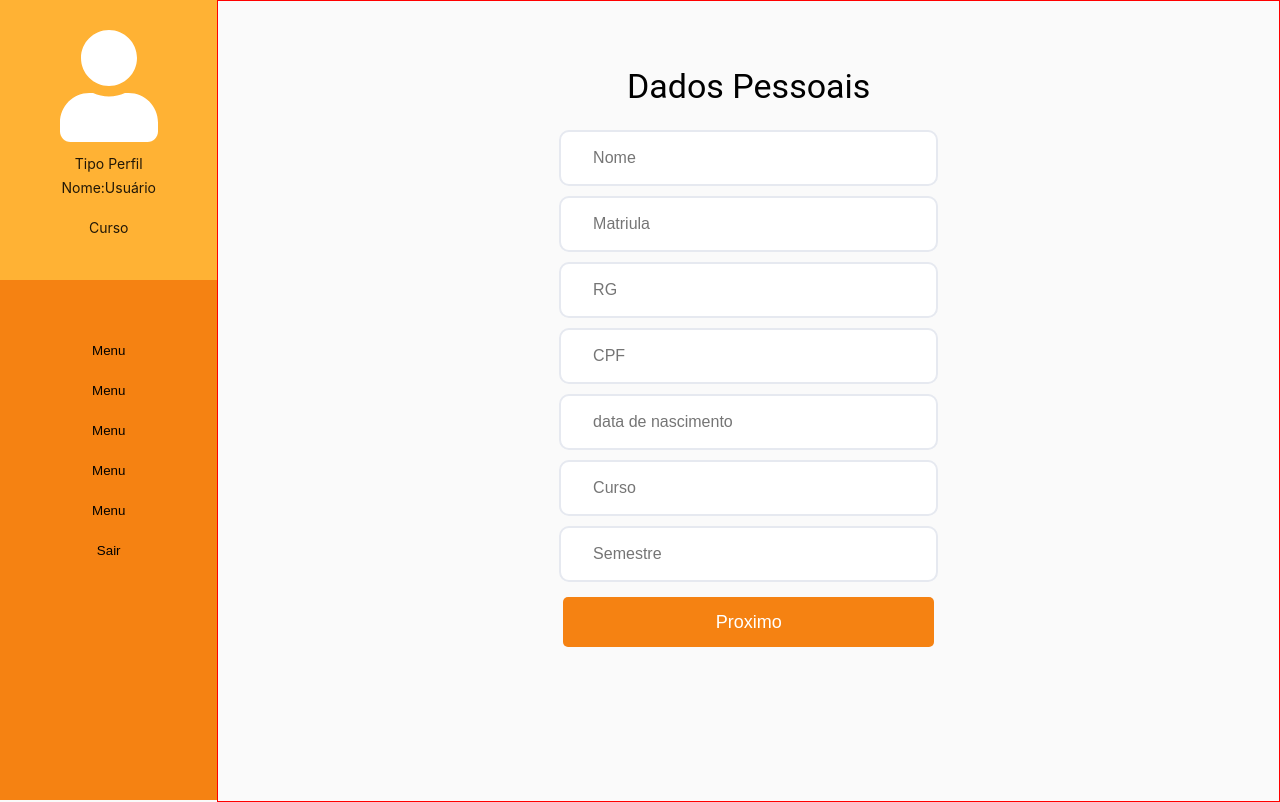
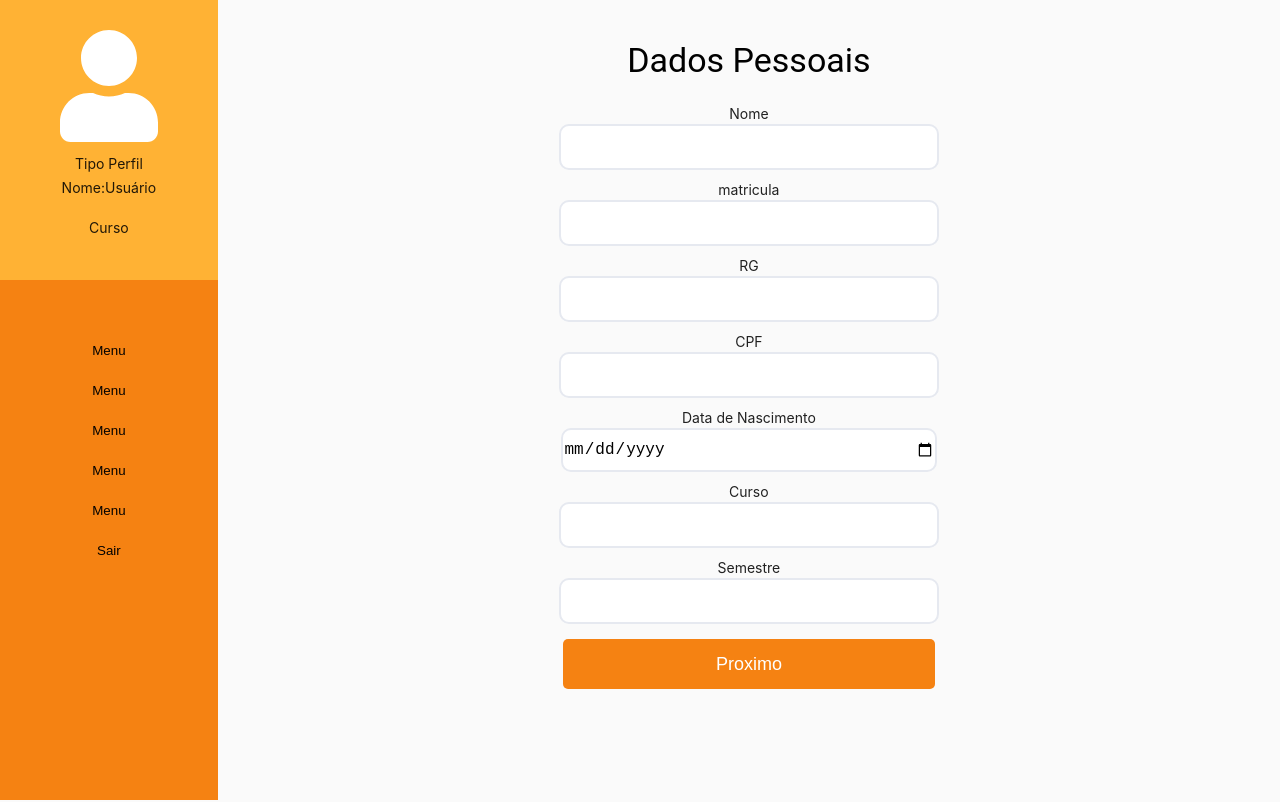
Before and after one commit to yurilimace/sistema-controle-estagio, a React (Create React App) app: page /home in a window 1280 px wide. Built offline with nearby package versions, Linux system fonts and the light colour scheme.

Commit message:
Formulário de cadastro de estágio feito

```diff
--- a/src/Components/Form.jsx
+++ b/src/Components/Form.jsx
@@ -9,7 +9,7 @@ import {Redirect,withRouter} from 'react-dom'
 class Form extends Component{
     constructor(props){
         super(props)
-        this.state={email:'',password:''}
+        this.state={matricula:'',password:''}
     }
 
 
@@ -38,7 +38,7 @@ class Form extends Component{
                     border='2px solid rgb(230, 233, 240)'
                     radius ='10px' fsize='16px'
                     caret=':rgba(230, 233, 240, 1)'
-                    padding='0px 0px 0px' placeholder='email' name="email" onChange={this.handleChange}
+                    padding='0px 0px 0px' label='matricula' name="matricula" onChange={this.handleChange}
                     onFocus={(e)=> e.target.placeholder=""} onBlur={(e) => e.target.placeholder = "email"} ></Input>
                 </div>
                  <div style={{paddingTop:"6px"}} >
@@ -47,12 +47,12 @@ class Form extends Component{
                     border='2px solid rgb(230, 233, 240)'
                     radius ='10px' fsize='16px'
                     caret=':rgba(230, 233, 240, 1)'
-                    placeholder='senha' name="password" onChange={this.handleChange}
+                    label='senha' name="password" onChange={this.handleChange}
                     onFocus={(e)=> e.target.placeholder=""} onBlur={(e) => e.target.placeholder = "senha"} ></Input>
                 </div>
                 <div>
                     <Button text="Login" color="#00bd56" width="80%" height='50px' fsize='16px'
-                     border="none" fontcolor="white" margin='13px 0px 0px 0px' Add={this.handleLogin} />
+                     border="none" fontcolor="white" margin='13px 0px 0px 0px' onClick={this.props.handleLogin} />
                 </div>
             </form>
         )
@@ -61,7 +61,7 @@ class Form extends Component{
 
 
 const Styledform = styled(Form)`
-        margin-top:12%;
+        margin-top:2%;
 `;
 
 
--- a/src/Components/companyForm.jsx
+++ b/src/Components/companyForm.jsx
@@ -2,7 +2,7 @@ import React,{Component} from 'react'
 import Input from './input'
 import Button from './button'
 import {Link} from "react-router-dom"
-import FormHoC from '../Hoc/Hoc-Form'
+
 class Company extends Component{
     constructor(props){
         super(props)
@@ -16,42 +16,40 @@ class Company extends Component{
         return(
             <form onSubmit={this.handleSubmit}>
             <h3 style={{paddingTop:'25px',color:'black'}}>  Dados da Empresa  </h3>
-            <Input width='50%' height='50px' margin='10px'
+            <Input width='50%' height='40px' margin='10px' label={'Nome'}
                 border='2px solid rgb(230, 233, 240)' radius ='10px' fsize='16px'
                 caret=':rgba(230, 233, 240, 1)'placeholder="Nome" name='name' onChange={this.props.handleChange}>
             </Input>
-            <Input width='50%' height='50px' margin='10px'
+            <Input width='50%' height='40px' margin='10px' label={'Ramo de Atividade'}
                 border='2px solid rgb(230, 233, 240)' radius ='10px' fsize='16px'
                 caret=':rgba(230, 233, 240, 1)'placeholder="Ramo" name='ramo' onChange={this.props.handleChange}>
             </Input>
-            <Input width='50%' height='50px' margin='10px'
+            <Input width='50%' height='40px' margin='10px' label={'CNPJ'}
                 border='2px solid rgb(230, 233, 240)' radius ='10px' fsize='16px'
                 caret=':rgba(230, 233, 240, 1)'placeholder="CNPJ" name='cnpj' onChange={this.props.handleChange}>
             </Input>
-            <Input width='50%' height='50px' margin='10px'
+            <Input width='50%' height='40px' margin='10px' label={'Endereço'}
                 border='2px solid rgb(230, 233, 240)' radius ='10px' fsize='16px'
                 caret=':rgba(230, 233, 240, 1)'placeholder="Endereço" name='end' onChange={this.props.handleChange}>
             </Input>
 
-            <Input width='50%' height='50px' margin='10px'
+            <Input width='50%' height='40px' margin='10px' label={'Telefone'}
                 border='2px solid rgb(230, 233, 240)' radius ='10px' fsize='16px'
                 caret=':rgba(230, 233, 240, 1)'placeholder="Telefone" name='tel' onChange={this.props.handleChange}>
             </Input>
 
-            <Input width='50%' height='50px' margin='10px 0px 20px 0px'
+            <Input width='50%' height='40px' margin='10px 0px 20px 0px' label={'Email'}
                 border='2px solid rgb(230, 233, 240)' radius ='10px' fsize='16px'
                 caret=':rgba(230, 233, 240, 1)'placeholder="Email" name='email' onChange={this.props.handleChange}>
             </Input>
 
             <div>
 
-                        <Button text='Voltar' margin='15px 490px 0 0 ' color='#F58212' border='none' radius='5px'
-                        height='50px' width='10%' fontcolor='white' fsize='18px' />
-
-
+                    <Button text='Voltar' margin='15px 380px 0 0 ' color='#F58212' border='none' radius='5px'
+                        height='50px' width='10%' fontcolor='white' fsize='18px'onClick={this.props.removeStep} />
 
                     <Button text='Proximo' margin='15px 0 0 15px ' color='#F58212' border='none' radius='5px'
-                    height='50px' width='10%' fontcolor='white' fsize='18px' onClick={this.props.handleSubmit} />
+                    height='50px' width='10%' fontcolor='white' fsize='18px' onClick={this.props.addStep} />
             </div>
         </form>
         )
--- a/src/Components/input.jsx
+++ b/src/Components/input.jsx
@@ -3,12 +3,16 @@ import styled from 'styled-components'
 
 const Input = (props) => {
     return(
-        <input name={props.name} />
+        <div>
+            <span> {props.label}  </span>
+            <br/>
+            <input className={props.className} name={props.name} onChange={props.onChange} type = {props.type}  />
+        </div>
     )
 }
 
 
-const StyledInput = styled.input`
+const StyledInput = styled(Input)`
 width: ${props=>props.width};
 height: ${props=>props.height};
 margin-bottom: ${props=>props.margin};
@@ -29,6 +33,9 @@ padding-left:${props=>props.padding};
     text-indent: 30px;
 }
 
+&::-webkit-inner-spin-button { display: none; }
+
+
 `;
 
 export default StyledInput
--- a/src/Components/intershipForm.jsx
+++ b/src/Components/intershipForm.jsx
@@ -3,7 +3,7 @@ import styled from 'styled-components'
 import Input from './input'
 import Button from './button'
 import {BrowserRouter,Route,Switch,Link} from "react-router-dom"
-import FormHoC from '../Hoc/Hoc-Form'
+
 class Intershipform extends Component{
     constructor(props){
         super(props)
@@ -14,46 +14,45 @@ class Intershipform extends Component{
         event.preventDefault()
     }
 
-    continue = () =>{
 
-    }
 
     render(){
         return(
             <div className={this.props.className}>
                 <form onSubmit={this.handleSubmit}>
-                    <h3 style={{paddingTop:'25px',color:'black'}}>  Dados Pessoais  </h3>
-                    <Input width='50%' height='50px' margin='10px'
+                    <h3 style={{paddingTop:'0px',color:'black'}}>  Sobre o Estágio  </h3>
+                    <Input width='50%' height='40px' margin='10px' label={'Supervisor da Empresa'}
                         border='2px solid rgb(230, 233, 240)' radius ='10px' fsize='16px'
-                        caret=':rgba(230, 233, 240, 1)'placeholder="Nome" name='name' onChange={this.props.handleChange}>
+                        caret=':rgba(230, 233, 240, 1)'placeholder="Supervisor" name='supervisor' onChange={this.props.handleChange}>
                     </Input>
-                    <Input width='50%' height='50px' margin='10px'
+                    <Input width='50%' height='40px' margin='10px' type='date' label={'data de inicio:'}
                         border='2px solid rgb(230, 233, 240)' radius ='10px' fsize='16px'
-                        caret=':rgba(230, 233, 240, 1)'placeholder="Matriula" name='matricula'onChange={this.props.handleChange} >
+                        caret=':rgba(230, 233, 240, 1)'placeholder="data inicio" name='dt_start'onChange={this.props.handleChange} >
                     </Input>
-                    <Input width='50%' height='50px' margin='10px'
+                    <Input width='50%' height='40px' margin='10px' type='date' label={'data de termino'}
                         border='2px solid rgb(230, 233, 240)' radius ='10px' fsize='16px'
-                        caret=':rgba(230, 233, 240, 1)'placeholder="RG" name='rg' onChange={this.props.handleChange} >
+                        caret=':rgba(230, 233, 240, 1)'placeholder="fim" name='dt_end' onChange={this.props.handleChange} >
                     </Input>
-                    <Input width='50%' height='50px' margin='10px'
+                    <Input width='50%' height='40px' margin='10px' label={'Horario'}
                         border='2px solid rgb(230, 233, 240)' radius ='10px' fsize='16px'
-                        caret=':rgba(230, 233, 240, 1)'placeholder="CPF" name='cpf'onChange={this.props.handleChange} >
+                        caret=':rgba(230, 233, 240, 1)'placeholder="horario" name='horario'onChange={this.props.handleChange} >
                     </Input>
-                    <Input width='50%' height='50px' margin='10px'
+                    <Input width='50%' height='40px' margin='10px' label={'Salario'}
                         border='2px solid rgb(230, 233, 240)' radius ='10px' fsize='16px'
-                        caret=':rgba(230, 233, 240, 1)'placeholder="data de nascimento" name='data_nasc' onChange={this.props.handleChange}>
+                        caret=':rgba(230, 233, 240, 1)'placeholder="salario" name='salario' onChange={this.props.handleChange}>
                     </Input>
-                    <Input width='50%' height='50px' margin='10px'
+                    <Input width='50%' height='40px' margin='10px' label={'Seguradora'}
                         border='2px solid rgb(230, 233, 240)' radius ='10px' fsize='16px'
-                        caret=':rgba(230, 233, 240, 1)'placeholder="Curso" name='curso'onChange={this.props.handleChange} >
+                        caret=':rgba(230, 233, 240, 1)'placeholder="seguro" name='seguro'onChange={this.props.handleChange} >
                     </Input>
-                    <Input width='50%' height='50px' margin='0px 0px 20px 0px'
+                    <Input width='50%' height='40px' margin='0px 0px 20px 0px' label={'Numero da apolice de seguro'}
                         border='2px solid rgb(230, 233, 240)' radius ='10px' fsize='16px'
-                        caret=':rgba(230, 233, 240, 1)'placeholder="Semestre" name='semestre'onChange={this.props.handleChange} >
+                        caret=':rgba(230, 233, 240, 1)'placeholder="apolice" name='apolice' onChange={this.props.handleChange} >
                     </Input>
+
                     <div>
                         <Button text='Proximo' margin='15px 0 0 0 ' color='#F58212' border='none' radius='5px'
-                        height='50px' width='50%' fontcolor='white' fsize='18px' onClick={this.props.addStep} />
+                        height='50px' width='50%' fontcolor='white' fsize='18px' onClick={this.props.handleSubmit} />
                     </div>
                 </form>
             </div>
--- a/src/Components/multiStepForm.jsx
+++ b/src/Components/multiStepForm.jsx
@@ -1,6 +1,7 @@
 import React,{Component} from 'react'
+import StudentForm from './studentForm'
+import Company from '../Components/companyForm'
 import Intership from '../Components/intershipForm'
-import Company from '../Components/companyForm'
 import {BrowserRouter,Route,Switch,Link} from "react-router-dom"
 class MultiStepForm extends Component{
     constructor(props){
@@ -9,26 +10,32 @@ class MultiStepForm extends Component{
             step:0,
             aluno:{name:'',matricula:'',rg:'',cpf:'',data_nasc:'',curso:'',semestre:''},
             empresa:{name:'',ramo:'',cnpj:'',end:'',tel:'',email:''},
-            intership:{supervisor:'',horario:'',d_start:'',d_end:'',remun:'',atividade:''}
+            intership:{supervisor:'',horario:'',dt_start:'',dt_end:'',horario:'',salario:'',seguro:'',apolice:'',remun:'',atividade:''}
         }
     }
 
     addStep = () =>{
-        this.setState({...this.state,step:1})
+        this.setState({...this.state,step:this.state.step+1})
     }
 
     removeStep = () =>{
-        this.setState({...this.state,step:0})
+        console.log('entrou')
+        this.setState({...this.state,step:this.state.step-1})
+        console.log(this.state.step)
     }
 
     handleChange = (event) =>{
         if(this.state.step == 0){
-
            this.setState({aluno:Object.assign({},this.state.aluno,{[event.target.name]:event.target.value})})
+           console.log(this.state.aluno)
        }
        if(this.state.step == 1){
-         console.log("entrou")
          this.setState({empresa:Object.assign({},this.state.empresa,{[event.target.name]:event.target.value})})
+         console.log(this.state.empresa)
+       }
+
+       if(this.state.step == 2){
+         this.setState({intership:Object.assign({},this.state.intership,{[event.target.name]:event.target.value})})
        }
        console.log(this.state)
 
@@ -39,13 +46,31 @@ class MultiStepForm extends Component{
         console.log(this.state)
     }
 
+
+
     render(){
+       let form;
+       if(this.state.step == 0){
+           form = <StudentForm handleSubmit={this.handleSubmit} handleChange={this.handleChange} addStep={this.addStep} />
+       }
+       else if (this.state.step == 1){
+           form = <Company  handleSubmit={this.handleSubmit} handleChange={this.handleChange} addStep={this.addStep} removeStep={this.removeStep} />
+       }
+       else {
+            form = <Intership handleChange={this.handleChange} handleSubmit={this.handleSubmit} />
+       }
        return(
-         <div>
-             {(this.state.step ==0) ? <Intership handleSubmit={this.handleSubmit} handleChange={this.handleChange} addStep={this.addStep} />
-             : <Company  handleSubmit={this.handleSubmit} handleChange={this.handleChange} removeStep={this.removeStep} />}
-         </div>
+          <div>
+              {form}
+          </div>
        )
+
+
+
+
+
     }
+
 }
+
 export default MultiStepForm
--- /dev/null
+++ b/src/Components/studentForm.jsx
@@ -0,0 +1,71 @@
+import React,{Component} from 'react'
+import styled from 'styled-components'
+import Input from './input'
+import Button from './button'
+import {BrowserRouter,Route,Switch,Link} from "react-router-dom"
+
+class Intershipform extends Component{
+    constructor(props){
+        super(props)
+
+    }
+
+    handleSubmit = (event) =>{
+        event.preventDefault()
+    }
+
+
+
+    render(){
+        return(
+            <div className={this.props.className}>
+                <form onSubmit={this.handleSubmit}>
+                    <h3 style={{color:'black'}}>  Dados Pessoais  </h3>
+
+                    <Input width='50%' height='40px' margin='10px' label={'Nome'}
+                        border='2px solid rgb(230, 233, 240)' radius ='10px' fsize='16px'
+                        caret=':rgba(230, 233, 240, 1)'placeholder="Nome" name='name' onChange={this.props.handleChange}>
+                    </Input>
+                    <Input width='50%' height='40px' margin='10px' label={'matricula'}
+                        border='2px solid rgb(230, 233, 240)' radius ='10px' fsize='16px'
+                        caret=':rgba(230, 233, 240, 1)'placeholder="Matriula" name='matricula'onChange={this.props.handleChange} >
+                    </Input>
+                    <Input width='50%' height='40px' margin='10px' label={'RG'}
+                        border='2px solid rgb(230, 233, 240)' radius ='10px' fsize='16px'
+                        caret=':rgba(230, 233, 240, 1)'placeholder="RG" name='rg' onChange={this.props.handleChange} >
+                    </Input>
+                    <Input width='50%' height='40px' margin='10px' label={'CPF'}
+                        border='2px solid rgb(230, 233, 240)' radius ='10px' fsize='16px'
+                        caret=':rgba(230, 233, 240, 1)'placeholder="CPF" name='cpf'onChange={this.props.handleChange} >
+                    </Input>
+                    <Input width='50%' height='40px' margin='10px' type="date" label={'Data de Nascimento'}
+                        border='2px solid rgb(230, 233, 240)' radius ='10px' fsize='16px'
+                        caret=':rgba(230, 233, 240, 1)'placeholder="data de nascimento" name='data_nasc' onChange={this.props.handleChange}>
+                    </Input>
+                    <Input width='50%' height='40px' margin='10px' label={'Curso'}
+                        border='2px solid rgb(230, 233, 240)' radius ='10px' fsize='16px'
+                        caret=':rgba(230, 233, 240, 1)'placeholder="Curso" name='curso'onChange={this.props.handleChange} >
+                    </Input>
+                    <Input width='50%' height='40px' margin='0px 0px 20px 0px' label={'Semestre'}
+                        border='2px solid rgb(230, 233, 240)' radius ='10px' fsize='16px'
+                        caret=':rgba(230, 233, 240, 1)'placeholder="Semestre" name='semestre'onChange={this.props.handleChange} >
+                    </Input>
+                    <div>
+                        <Button text='Proximo' margin='15px 0 0 0 ' color='#F58212' border='none' radius='5px'
+                        height='50px' width='50%' fontcolor='white' fsize='18px' onClick={this.props.addStep} />
+                    </div>
+                </form>
+            </div>
+        )
+    }
+}
+
+
+const StyledIntership = styled(Intershipform)`
+    width:70%;
+    height: 80%;
+    margin: 40px auto;
+
+`;
+
+export default  StyledIntership
--- a/src/Screens/home.js
+++ b/src/Screens/home.js
@@ -1,4 +1,4 @@
-import React,{useState} from 'react'
+import React,{useState,Component} from 'react'
 import styled from 'styled-components'
 import SideBar from '../Components/sideBar'
 import Input from '../Components/input'
@@ -13,12 +13,14 @@ const Home = (props)=>{
             <div >
                 <SideBar/>
             </div>
-            <div style={{border:'1px solid red',height:'100%',width:'100%'}}>
-                <Multi/>
+            <div style={{height:'100%',width:'100%'}}>
+               <Multi/>
             </div>
         </div>
     )
 }
+
+
 
 
 
--- a/src/Screens/login.js
+++ b/src/Screens/login.js
@@ -12,22 +12,34 @@ import {faUserGraduate} from '@fortawesome/free-solid-svg-icons'
 class Login extends Component{
     constructor(props){
         super(props)
+        this.state = {islogged:' asdasd'}
 
     }
 
-
+    handleLogin(){
+        console.log(this.state)
+      //  this.setState({...this.state,islogged:true})
+    }
 
     render(){
         return(
-            <div className={this.props.className} >
+            <div>
+              {(this.state.islogged) ?
+              <div className={this.props.className} >
+              <StyledIcon>
+                   <FontAwesomeIcon icon={faUserGraduate} size="10x" color="white" />
+                   <h3>  SCE </h3>
+              </StyledIcon>
+               <StyledDiv style={{border:'1px solid red'}}>
+                   <Form handleLogin = {this.handleLogin} />
+               </StyledDiv>
+           </div>
+                :
+                <h2>
+                    Teste
+                </h2>
 
-               <StyledIcon>
-                    <FontAwesomeIcon icon={faUserGraduate} size="10x" color="white" />
-                    <h3>  SCE </h3>
-               </StyledIcon>
-                <StyledDiv>
-                    <Form/>
-                </StyledDiv>
+            }
             </div>
         )
     }
@@ -48,9 +60,9 @@ display:inline-block;
 position:relative;
 
 text-align: center;
-right:5%
-margin-top: 1%;
-height: 300px;
+right:5%;
+top:4%;
+height: 250px;
 background-color:#faf5ef;
 border-radius: 10px;
 margin-top:22%;
```
